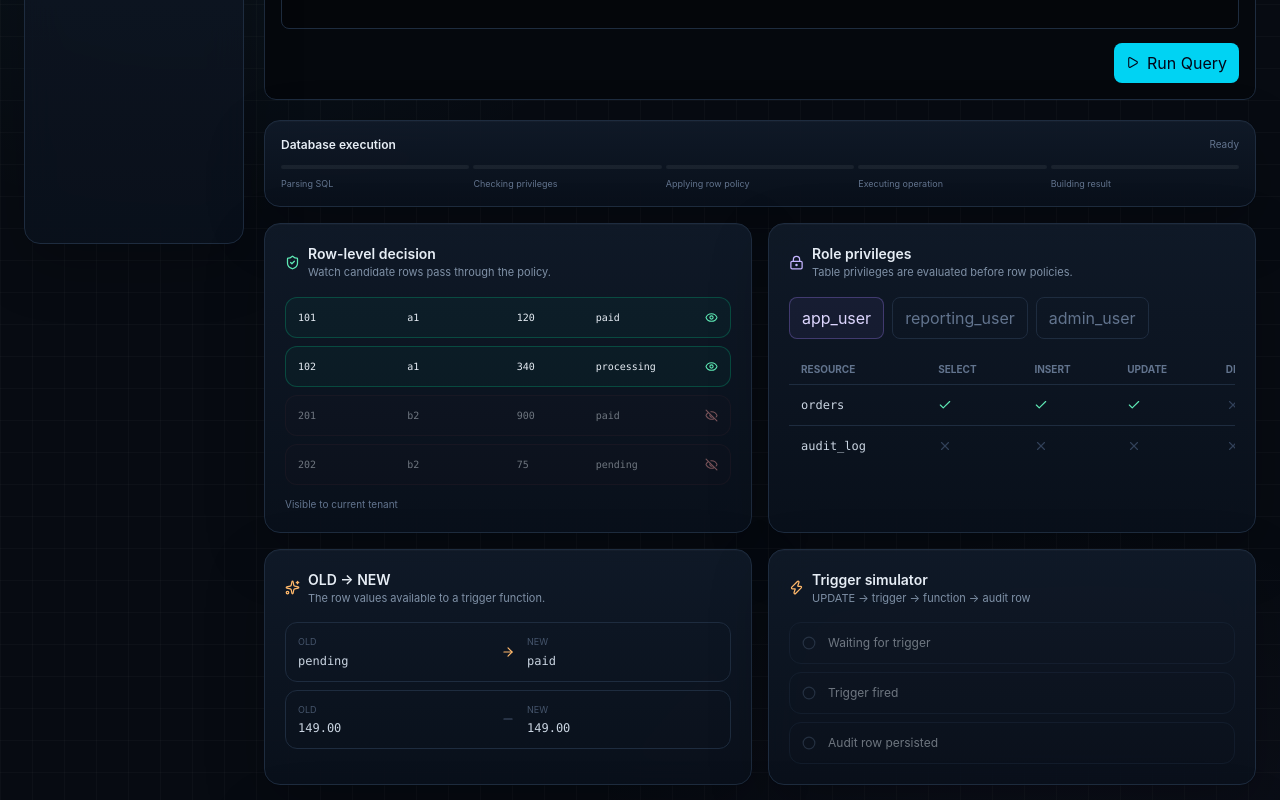
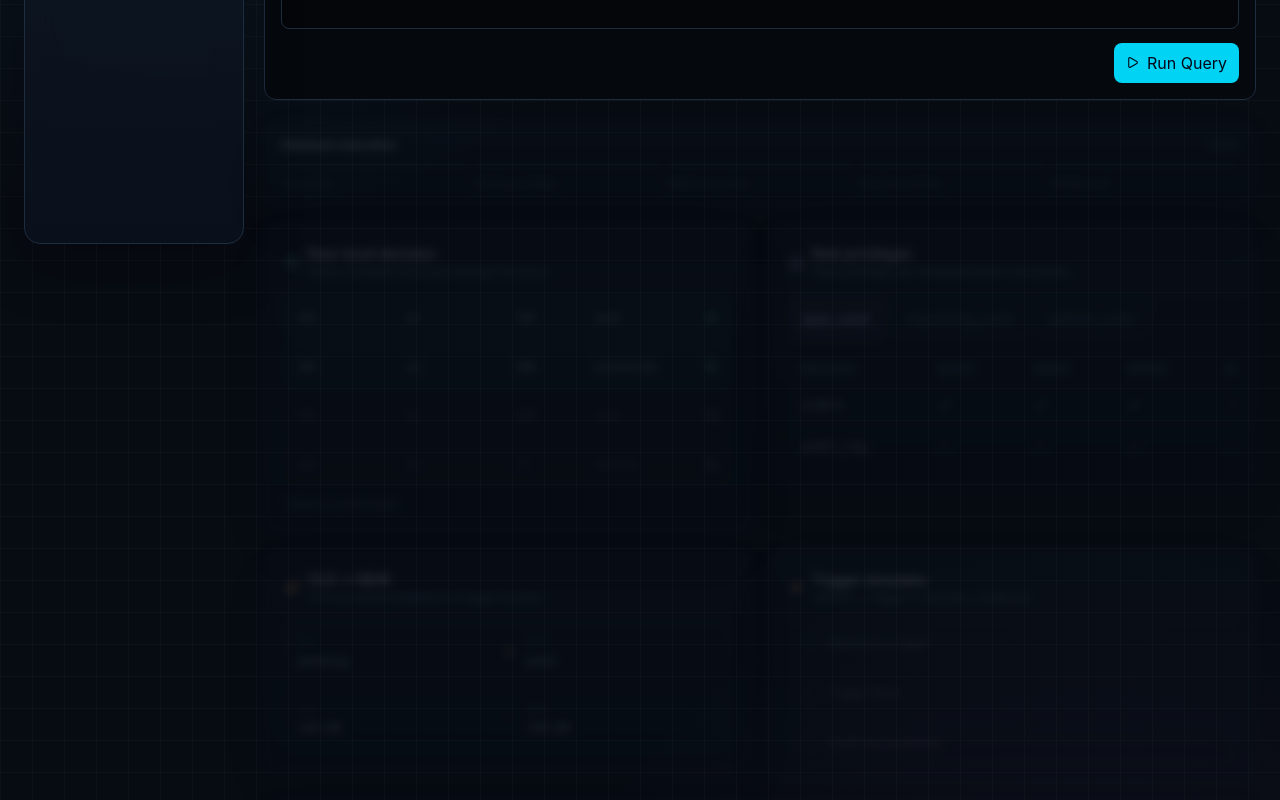
Before and after one commit to psyvex/postgres_docs, a Next.js app: page /postgres/interactive in a window 1280 px wide. Shown: the part 540-1340 px from the top of the page. Built offline with nearby package versions, Linux system fonts and the light colour scheme.

Commit message:
feat: add presenter reveal gating to database visuals

```diff
--- a/src/components/InteractiveDatabasePanel.tsx
+++ b/src/components/InteractiveDatabasePanel.tsx
@@ -1,5 +1,7 @@
 'use client';
 
+import { presenterReveal } from '@/config/presenter-reveal';
+import { usePresenterStore } from '@/lib/presenter-store';
 import { ExecutionStageBar } from './ExecutionStageBar';
 import { RowFilterVisualizer } from './RowFilterVisualizer';
 import { PermissionMatrix } from './PermissionMatrix';
@@ -7,6 +9,11 @@ import { RowCompare } from './RowCompare';
 import { DatabaseGraph } from './DatabaseGraph';
 import { TriggerSimulator } from './TriggerSimulator';
 
+function Reveal({ id, children }: { id: 'sql' | 'role' | 'rls' | 'rows' | 'result'; children: React.ReactNode }) {
+  const revealed = usePresenterStore((state) => state.isRevealed(id));
+  return <div className="transition-all duration-300" style={{ opacity: revealed ? 1 : 0.18, filter: revealed ? 'none' : 'blur(5px)', pointerEvents: revealed ? 'auto' : 'none' }}>{children}</div>;
+}
+
 export function InteractiveDatabasePanel() {
-  return <div className="space-y-4"><ExecutionStageBar/><div className="grid gap-4 xl:grid-cols-2"><RowFilterVisualizer/><PermissionMatrix/></div><div className="grid gap-4 xl:grid-cols-2"><RowCompare/><TriggerSimulator/></div><DatabaseGraph/></div>;
+  return <div className="space-y-4" aria-label="Interactive PostgreSQL teaching canvas"><Reveal id="result"><ExecutionStageBar/></Reveal><div className="grid gap-4 xl:grid-cols-2"><Reveal id="rows"><RowFilterVisualizer/></Reveal><Reveal id="role"><PermissionMatrix/></Reveal></div><div className="grid gap-4 xl:grid-cols-2"><Reveal id="result"><RowCompare/></Reveal><Reveal id="rls"><TriggerSimulator/></Reveal></div><Reveal id="result"><DatabaseGraph/></Reveal><div className="text-center text-[9px] uppercase tracking-[.18em] text-slate-600">{presenterReveal.transitionMs}ms reveal transitions · Guided presenter mode</div></div>;
 }
```
